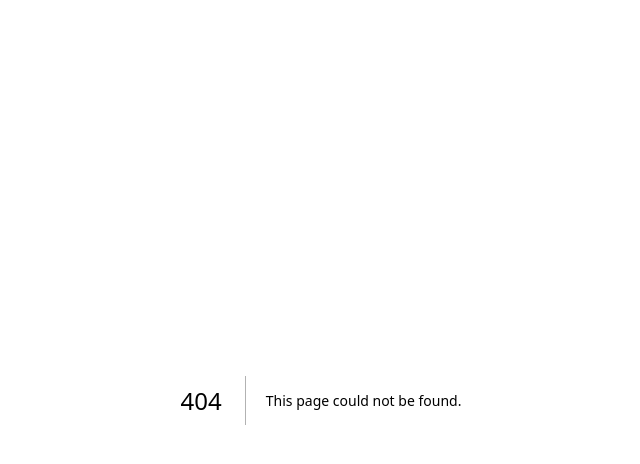
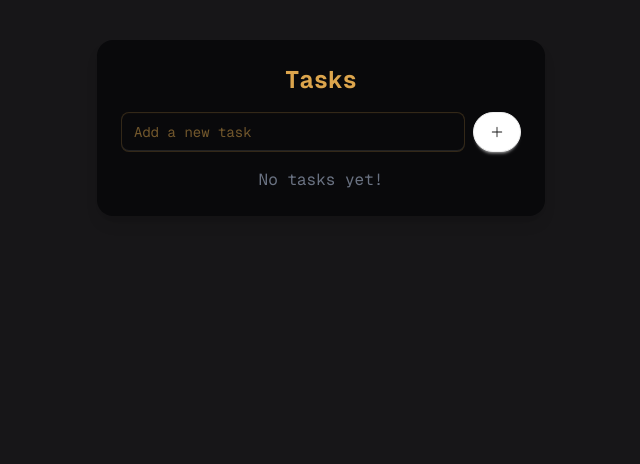
Before and after one commit to hieudoanm/today.do, a Next.js app in the folder packages/app/: page /app in a window 1280 px wide. Before the commit this address had no page. Shown: the top 464 px of the page, without its empty margins (319-959 px from the left). Built offline with nearby package versions, Linux system fonts and the light colour scheme.

Commit message:
add app page

```diff
--- /dev/null
+++ b/packages/app/src/pages/app/index.tsx
@@ -0,0 +1,8 @@
+import { Home } from '@today.do/routes/Home';
+import { NextPage } from 'next';
+
+const AppPage: NextPage = () => {
+	return <Home />;
+};
+
+export default AppPage;
```
Also changed, not shown: 5 other files (tests, documents, lock files or other folders).
